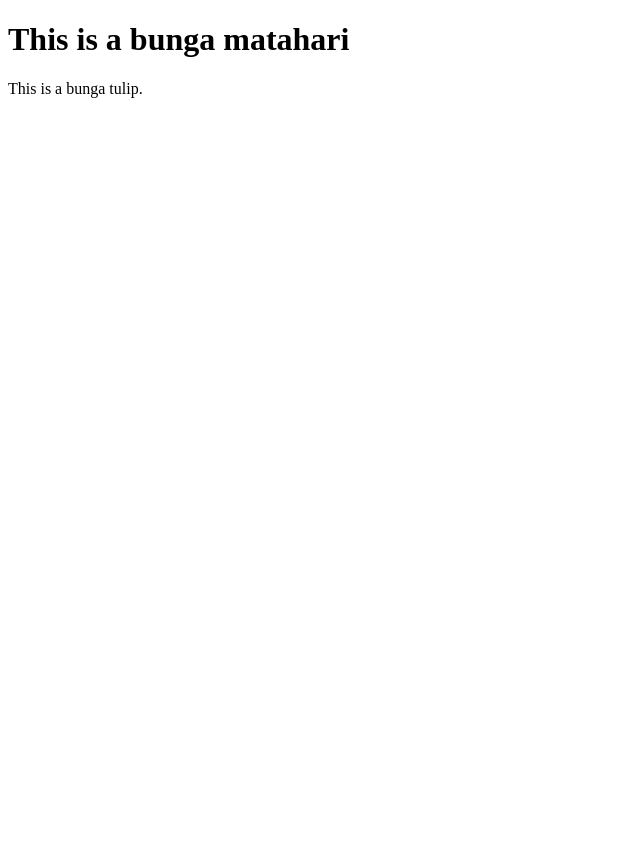
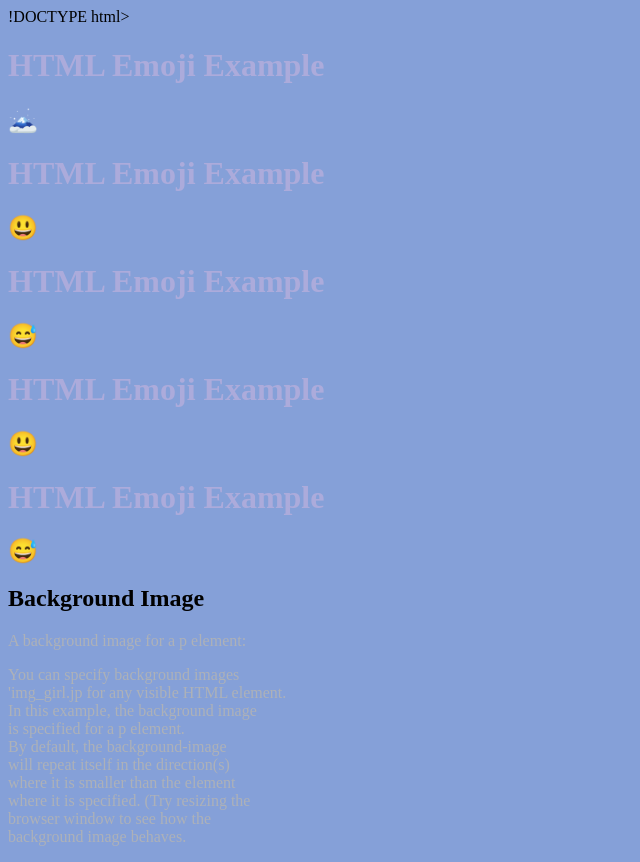
Before and after one commit to skyblue502/nayyy, a plain HTML site: page index.html in a window 1280 px wide. Shown: the whole page, without its empty margins (0-640 px from the left). Before the commit the page ends 800 px from the top, so only its background shows below. Drawn offline with Linux system fonts and the light colour scheme.

Commit message:
sky blue

```diff
--- a/index.html
+++ b/index.html
@@ -1,12 +1,57 @@
-<!DOCTYPE html>
-<html>
+ !DOCTYPE html>
+<html lang="en">
 <head>
-<title>ini punya kanaya</title>
+    <meta charset="UTF-8">
+    <meta name="viewport" content="width=device-width, initial-scale=1.0">
+    <title>Document</title>
+    <title>Page Title</title>
+    <style>
+      body {background-color: rgb(133, 160, 216);}
+      h1 {color: rgb(172, 171, 219);}
+      p {color: rgb(173, 177, 184);}
+    </style>
 </head>
 <body>
+    <h1>HTML Emoji Example</h1>
 
-<h1>This is a bunga matahari</h1>
-<p>This is a bunga tulip.</p>
+    <h2>&#128507;</h2>
 
 </body>
 </html>
+<h1>HTML Emoji Example</h1>
+
+<h2>&#128515;</h2>
+
+</body>
+</html>
+<h1>HTML Emoji Example</h1>
+
+<h2>&#128517;</h2>
+
+</body>
+</html>
+<h1>HTML Emoji Example</h1>
+<h2>&#128515;</h2>
+</body>
+</html>
+<h1>HTML Emoji Example</h1>
+<h2>&#128517;</h2>
+</body>
+</html>
+<h2>Background Image</h2>
+<p>A background image for a p element:</p>
+<p style="background-image: url(g 'cuplikan layar 2024-08-29 145605 );">
+You can specify background images<br>'img_girl.jp
+for any visible HTML element.<br>
+In this example, the background image<br>
+is specified for a p element.<br>
+By default, the background-image<br>
+will repeat itself in the direction(s)<br>
+where it is smaller than the element<br>
+where it is specified. (Try resizing the<br>
+browser window to see how the<br>
+background image behaves.
+</p>
+
+</body>
+</html>
```
